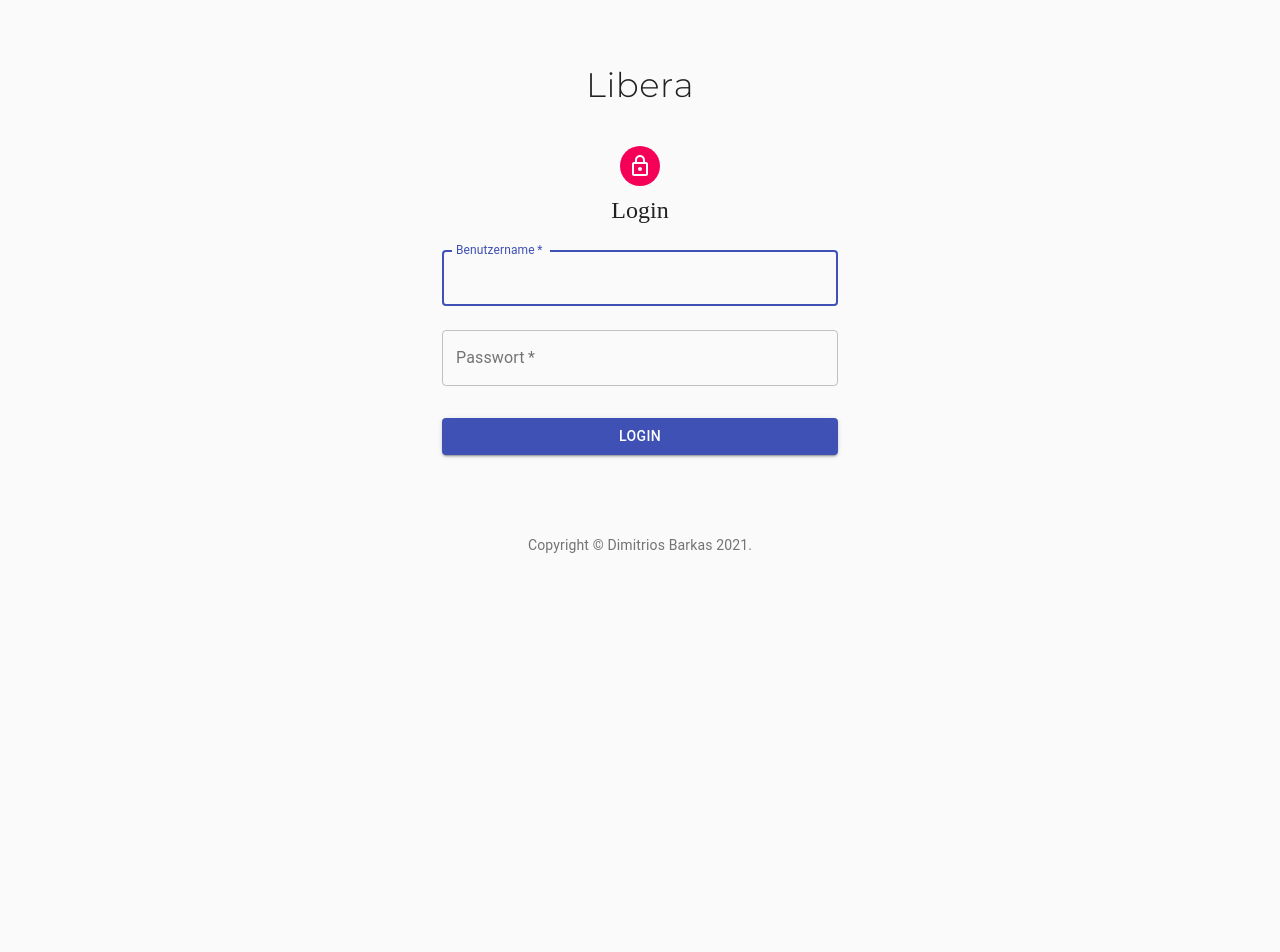
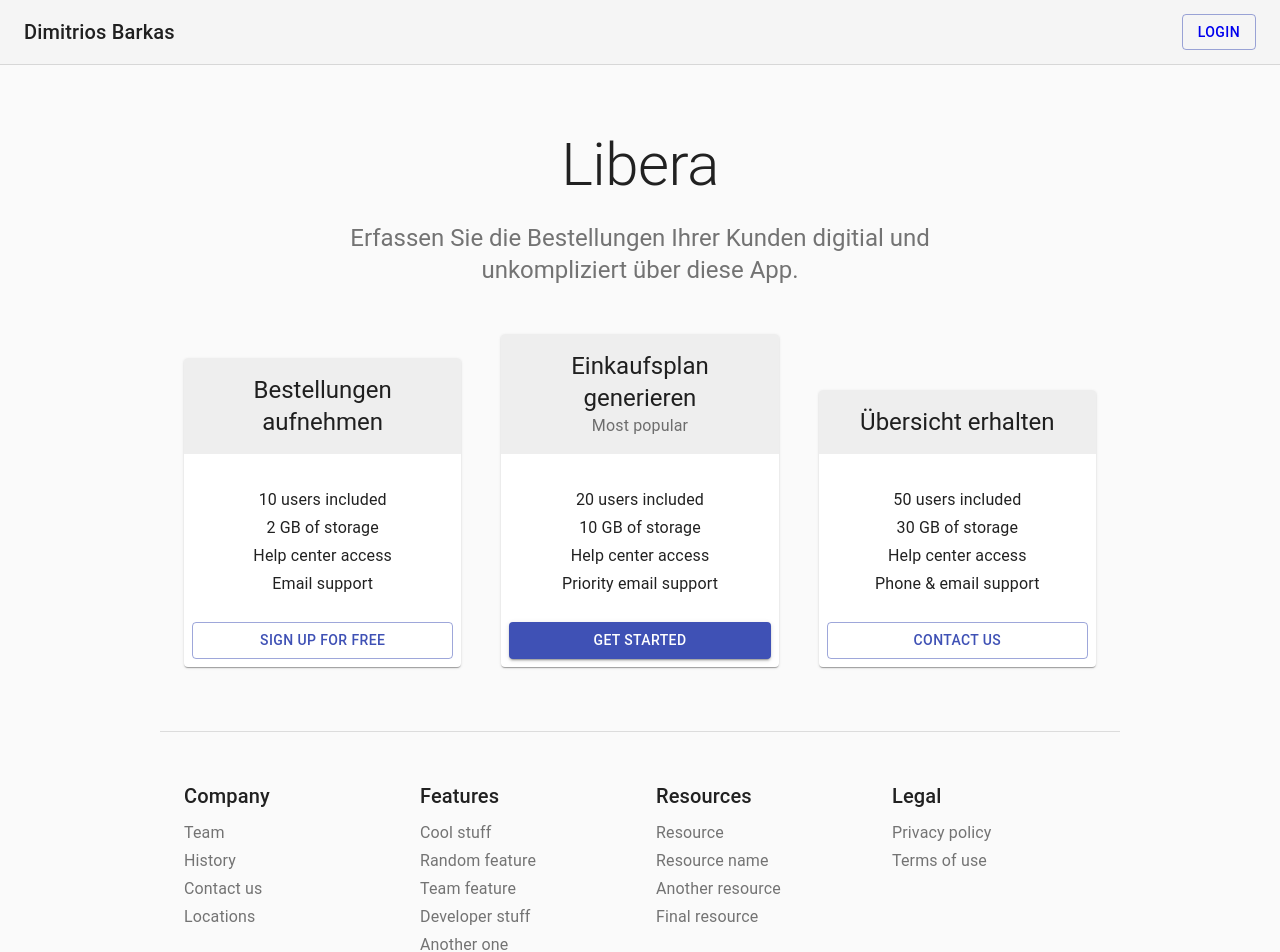
Before and after one commit to dimibarkas/libera_new, a React (Create React App) app in the folder frontend/: page / in a window 1280 px wide. Shown: the top 952 px of the page. Before the commit the page ends 800 px from the top, so only its background shows below. Built offline with nearby package versions, Linux system fonts and the light colour scheme; no server answers; a web font is replaced by a local one.

Commit message:
added basic routing

```diff
--- a/frontend/package.json
+++ b/frontend/package.json
@@ -11,6 +11,8 @@
     "@testing-library/user-event": "^12.8.3",
     "react": "^17.0.2",
     "react-dom": "^17.0.2",
+    "react-router": "^5.2.0",
+    "react-router-dom": "^5.2.0",
     "react-scripts": "4.0.3",
     "web-vitals": "^1.1.2"
   },
--- a/frontend/src/App.js
+++ b/frontend/src/App.js
@@ -1,5 +1,6 @@
 import React from "react"
-import Login from "./views/login-page"
+import { routes } from "./routes"
+import { Redirect, Route, Switch } from "react-router"
 
 fetch("/api/articles")
   .then(response => response.json())
@@ -8,7 +9,12 @@ fetch("/api/articles")
 function App() {
   return (
     <>
-      <Login />
+      <Switch>
+        {routes.map((item) => (
+          <Route exact key={item.path} path={item.path} component={item.component} />
+        ))}
+        <Redirect to={"/"} />
+      </Switch>
     </>
   );
 }
--- a/frontend/src/index.js
+++ b/frontend/src/index.js
@@ -2,10 +2,13 @@ import React from 'react';
 import ReactDOM from 'react-dom';
 import App from './App';
 import "./index.css"
+import { ProviderWrapper } from "./provider-wrapper"
 
 ReactDOM.render(
   <React.StrictMode>
-    <App />
+    <ProviderWrapper>
+      <App />
+    </ProviderWrapper>
   </React.StrictMode>,
   document.getElementById('root')
 );
--- /dev/null
+++ b/frontend/src/provider-wrapper.js
@@ -0,0 +1,9 @@
+import { BrowserRouter as Router } from "react-router-dom"
+
+export const ProviderWrapper = ({ children }) => {
+    return (
+        <Router>
+            {children}
+        </Router>
+    )
+}
--- /dev/null
+++ b/frontend/src/routes.js
@@ -0,0 +1,14 @@
+import Login from "./views/login-page"
+import LandingPage from "./views/landing-page"
+
+export const routes = [
+    {
+        path: "/",
+        exact: true,
+        component: LandingPage,
+    },
+    {
+        path: "/login",
+        component: Login,
+    },
+];
--- /dev/null
+++ b/frontend/src/views/landing-page.js
@@ -0,0 +1,223 @@
+import React from 'react';
+import AppBar from '@material-ui/core/AppBar';
+import Button from '@material-ui/core/Button';
+import Card from '@material-ui/core/Card';
+import CardActions from '@material-ui/core/CardActions';
+import CardContent from '@material-ui/core/CardContent';
+import CardHeader from '@material-ui/core/CardHeader';
+import CssBaseline from '@material-ui/core/CssBaseline';
+import Grid from '@material-ui/core/Grid';
+import Toolbar from '@material-ui/core/Toolbar';
+import Typography from '@material-ui/core/Typography';
+import Link from '@material-ui/core/Link';
+import { makeStyles } from '@material-ui/core/styles';
+import Container from '@material-ui/core/Container';
+import Box from '@material-ui/core/Box';
+import { Link as RouterLink } from "react-router-dom"
+
+function Copyright() {
+    return (
+        <Typography variant="body2" color="textSecondary" align="center">
+            {'Copyright © '}
+            <Link color="inherit" href="https://dimitriosbarkas.de/">
+                Dimitrios Barkas
+            </Link>{' '}
+            {new Date().getFullYear()}
+            {'.'}
+        </Typography>
+    );
+}
+
+const useStyles = makeStyles((theme) => ({
+    '@global': {
+        ul: {
+            margin: 0,
+            padding: 0,
+            listStyle: 'none',
+        },
+    },
+    appBar: {
+        borderBottom: `1px solid ${theme.palette.divider}`,
+    },
+    toolbar: {
+        flexWrap: 'wrap',
+    },
+    toolbarTitle: {
+        flexGrow: 1,
+    },
+    link: {
+        textDecoration: "none",
+        '&:visited': {
+            color: "inherit"
+        }
+    },
+    heroContent: {
+        padding: theme.spacing(8, 0, 6),
+    },
+    cardHeader: {
+        backgroundColor:
+            theme.palette.type === 'light' ? theme.palette.grey[200] : theme.palette.grey[700],
+    },
+    cardPricing: {
+        display: 'flex',
+        justifyContent: 'center',
+        alignItems: 'baseline',
+        marginBottom: theme.spacing(2),
+    },
+    footer: {
+        borderTop: `1px solid ${theme.palette.divider}`,
+        marginTop: theme.spacing(8),
+        paddingTop: theme.spacing(3),
+        paddingBottom: theme.spacing(3),
+        [theme.breakpoints.up('sm')]: {
+            paddingTop: theme.spacing(6),
+            paddingBottom: theme.spacing(6),
+        },
+    },
+
+}));
+
+const tiers = [
+    {
+        title: 'Bestellungen aufnehmen',
+        price: '0',
+        description: ['10 users included', '2 GB of storage', 'Help center access', 'Email support'],
+        buttonText: 'Sign up for free',
+        buttonVariant: 'outlined',
+    },
+    {
+        title: 'Einkaufsplan generieren',
+        subheader: 'Most popular',
+        price: '15',
+        description: [
+            '20 users included',
+            '10 GB of storage',
+            'Help center access',
+            'Priority email support',
+        ],
+        buttonText: 'Get started',
+        buttonVariant: 'contained',
+    },
+    {
+        title: 'Übersicht erhalten',
+        price: '30',
+        description: [
+            '50 users included',
+            '30 GB of storage',
+            'Help center access',
+            'Phone & email support',
+        ],
+        buttonText: 'Contact us',
+        buttonVariant: 'outlined',
+    },
+];
+const footers = [
+    {
+        title: 'Company',
+        description: ['Team', 'History', 'Contact us', 'Locations'],
+    },
+    {
+        title: 'Features',
+        description: ['Cool stuff', 'Random feature', 'Team feature', 'Developer stuff', 'Another one'],
+    },
+    {
+        title: 'Resources',
+        description: ['Resource', 'Resource name', 'Another resource', 'Final resource'],
+    },
+    {
+        title: 'Legal',
+        description: ['Privacy policy', 'Terms of use'],
+    },
+
+];
+
+export default function Pricing() {
+    const classes = useStyles();
+
+    return (
+        <React.Fragment>
+            <CssBaseline />
+            <AppBar position="static" color="default" elevation={0} className={classes.appBar}>
+                <Toolbar className={classes.toolbar}>
+                    <Typography variant="h6" color="inherit" noWrap className={classes.toolbarTitle}>
+                        Dimitrios Barkas
+                    </Typography>
+
+                    <Button color="primary" variant="outlined" >
+                        <RouterLink to="/login" className={classes.link}>Login</RouterLink>
+                    </Button>
+                </Toolbar>
+            </AppBar>
+            {/* Hero unit */}
+            <Container maxWidth="sm" component="main" className={classes.heroContent}>
+                <Typography component="h1" variant="h2" align="center" color="textPrimary" gutterBottom>
+                    Libera
+                </Typography>
+                <Typography variant="h5" align="center" color="textSecondary" component="p">
+                    Erfassen Sie die Bestellungen Ihrer Kunden digitial und unkompliziert über diese App.
+                </Typography>
+            </Container>
+            {/* End hero unit */}
+            <Container maxWidth="md" component="main">
+                <Grid container spacing={5} alignItems="flex-end">
+                    {tiers.map((tier) => (
+                        // Enterprise card is full width at sm breakpoint
+                        <Grid item key={tier.title} xs={12} sm={tier.title === 'Enterprise' ? 12 : 6} md={4}>
+                            <Card>
+                                <CardHeader
+                                    title={tier.title}
+                                    subheader={tier.subheader}
+                                    titleTypographyProps={{ align: 'center' }}
+                                    subheaderTypographyProps={{ align: 'center' }}
+                                    className={classes.cardHeader}
+                                />
+                                <CardContent>
+                                    <div className={classes.cardPricing}>
+
+                                    </div>
+                                    <ul>
+                                        {tier.description.map((line) => (
+                                            <Typography component="li" variant="subtitle1" align="center" key={line}>
+                                                {line}
+                                            </Typography>
+                                        ))}
+                                    </ul>
+                                </CardContent>
+                                <CardActions>
+                                    <Button fullWidth variant={tier.buttonVariant} color="primary">
+                                        {tier.buttonText}
+                                    </Button>
+                                </CardActions>
+                            </Card>
+                        </Grid>
+                    ))}
+                </Grid>
+            </Container>
+            {/* Footer */}
+            <Container maxWidth="md" component="footer" className={classes.footer}>
+                <Grid container spacing={4} justify="space-evenly">
+                    {footers.map((footer) => (
+                        <Grid item xs={6} sm={3} key={footer.title}>
+                            <Typography variant="h6" color="textPrimary" gutterBottom>
+                                {footer.title}
+                            </Typography>
+                            <ul>
+                                {footer.description.map((item) => (
+                                    <li key={item}>
+                                        <Link href="#" variant="subtitle1" color="textSecondary">
+                                            {item}
+                                        </Link>
+                                    </li>
+                                ))}
+                            </ul>
+                        </Grid>
+                    ))}
+                </Grid>
+                <Box mt={5}>
+                    <Copyright />
+                </Box>
+            </Container>
+            {/* End footer */}
+        </React.Fragment >
+    );
+}
```
Also changed, not shown: 1 other file (tests, documents, lock files or other folders).
